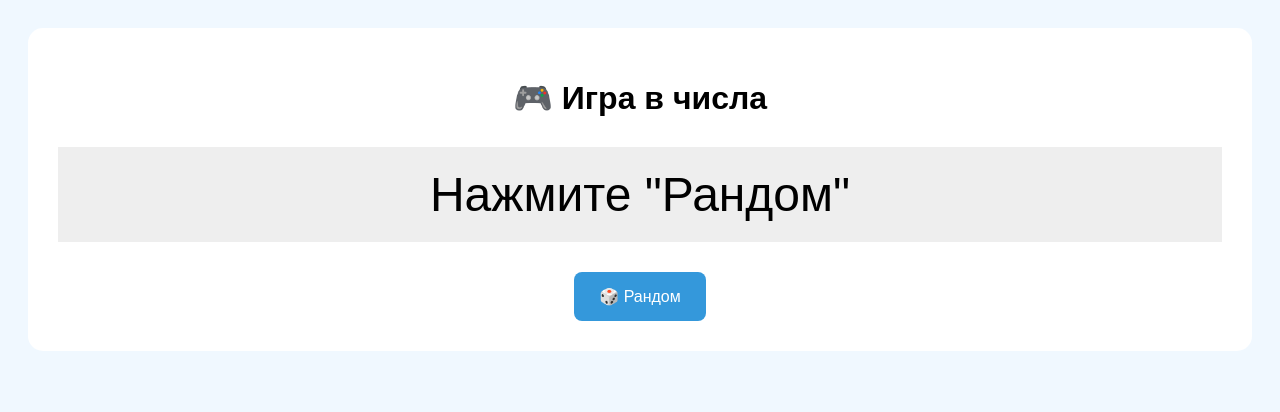
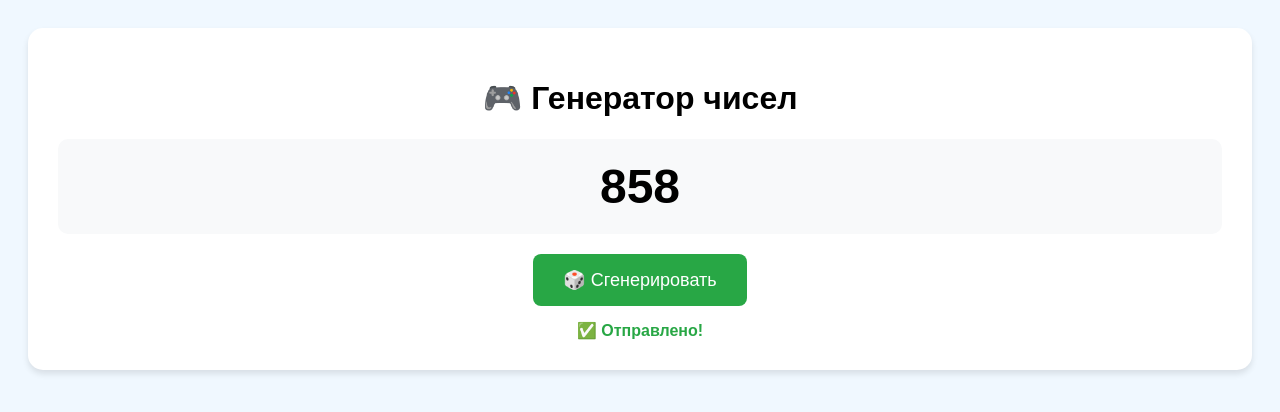
Before and after one commit to dmi-s/RonGame, a plain HTML site: page bot_test1.html in a window 1280 px wide. Drawn offline with Linux system fonts and the light colour scheme.

Commit message:
Update bot_test1.html

```diff
--- a/bot_test1.html
+++ b/bot_test1.html
@@ -4,39 +4,54 @@
     <meta charset="UTF-8">
     <meta name="viewport" content="width=device-width, initial-scale=1.0">
     <title>Игра</title>
+    <script src="https://telegram.org/js/telegram-web-app.js"></script>
     <style>
         body { font-family: Arial; text-align: center; padding: 20px; background: #f0f8ff; }
-        .game-container { background: white; padding: 30px; border-radius: 15px; }
-        .number { font-size: 48px; margin: 30px 0; padding: 20px; background: #eee; }
-        .btn { padding: 15px 25px; font-size: 16px; background: #3498db; color: white; border: none; border-radius: 8px; }
+        .container { background: white; padding: 30px; border-radius: 15px; box-shadow: 0 4px 6px rgba(0,0,0,0.1); }
+        .number { font-size: 48px; font-weight: bold; margin: 20px 0; padding: 20px; background: #f8f9fa; border-radius: 10px; }
+        .btn { padding: 15px 30px; font-size: 18px; background: #28a745; color: white; border: none; border-radius: 8px; cursor: pointer; }
+        .status { margin-top: 15px; color: #28a745; font-weight: bold; }
     </style>
 </head>
 <body>
-    <div class="game-container">
-        <h1>🎮 Игра в числа</h1>
-        <div class="number" id="numberDisplay">Нажмите "Рандом"</div>
-        <div id="statusMessage"></div>
-        <button class="btn" onclick="generateAndSend()">🎲 Рандом</button>
+    <div class="container">
+        <h1>🎮 Генератор чисел</h1>
+        <div class="number" id="numberDisplay">0</div>
+        <button class="btn" onclick="generateAndSend()">🎲 Сгенерировать</button>
+        <div class="status" id="status"></div>
     </div>
 
     <script>
         function generateAndSend() {
             const number = Math.floor(Math.random() * 999) + 1;
             document.getElementById('numberDisplay').textContent = number;
-            document.getElementById('statusMessage').textContent = "✅ Число орор отправлено!";
+            document.getElementById('status').textContent = "✅ Отправлено!";
 
-            // Отправляем как обычное сообщение через Telegram API
+            console.log("Генерируем число:", number);
+
             if (window.Telegram && Telegram.WebApp) {
                 try {
-                    // Отправляем сообщение боту
                     Telegram.WebApp.sendData(number.toString());
+                    console.log("Отправлено в бота:", number);
+
+                    // Закрываем через 1 секунду
+                    setTimeout(() => Telegram.WebApp.close(), 1000);
+
                 } catch (error) {
-                    console.log("Web App ошибка:", error);
+                    console.error("Ошибка:", error);
+                    document.getElementById('status').textContent = "❌ Ошибка отправки";
                 }
             }
+        }
 
-            console.log("Отправляем оккк число:", number);
-        }
+        // Автозапуск
+        document.addEventListener('DOMContentLoaded', function() {
+            if (window.Telegram && Telegram.WebApp) {
+                Telegram.WebApp.ready();
+                Telegram.WebApp.expand();
+            }
+            generateAndSend(); // Автоматически генерируем при загрузке
+        });
     </script>
 </body>
 </html>
```
